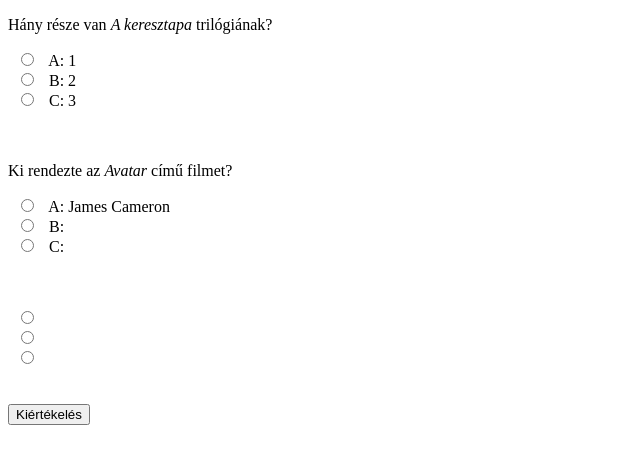
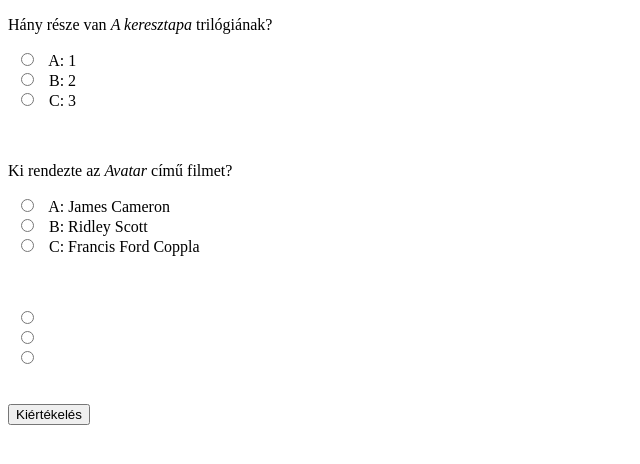
Before and after one commit to MelindaCsik/Kerdoiv, a plain HTML site: page index.html in a window 1280 px wide. Shown: the whole page, without its empty margins (0-640 px from the left). Drawn offline with Linux system fonts and the light colour scheme.

Commit message:
Update index.html

```diff
--- a/index.html
+++ b/index.html
@@ -38,9 +38,9 @@
                   <input type="radio" id="2A" name="" value="A">
                   <label for="2A">A: James Cameron</label><br>
                   <input type="radio" id="2B" name="" value="B">
-                  <label for="2B">B: </label><br>
+                  <label for="2B">B: Ridley Scott</label><br>
                   <input type="radio" id="2C" name="" value="C">
-                  <label for="2C">C: </label>
+                  <label for="2C">C: Francis Ford Coppla</label>
             </form> <br><br>
 
 
```
